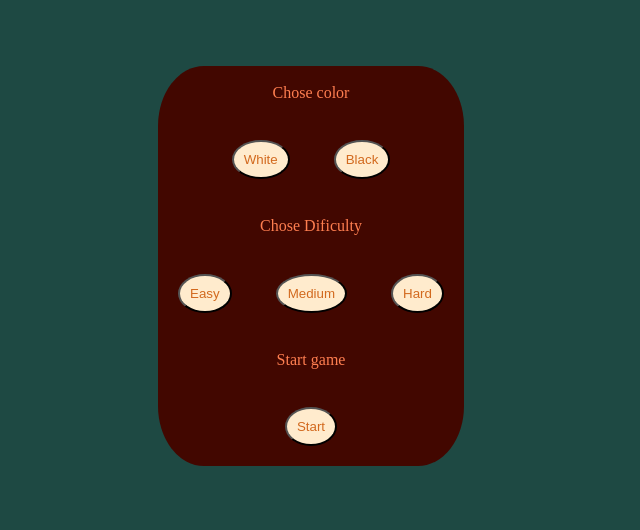
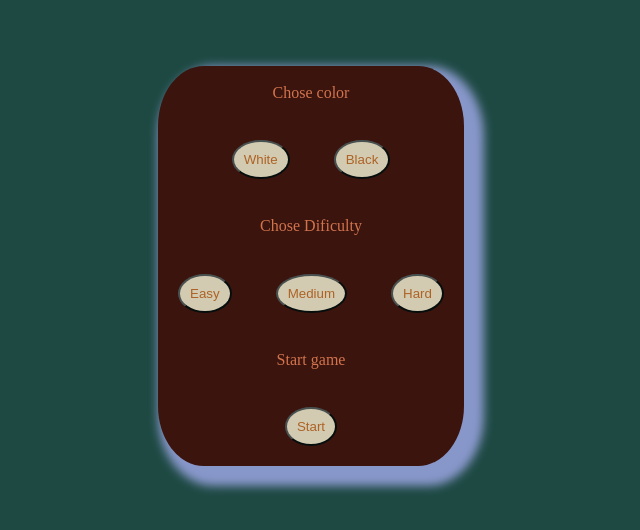
Before and after one commit to Dylangroome/Chess-project, a website built with webpack: page index.html in a window 1280 px wide. Shown: the part 142-672 px from the top of the page, without its empty margins (329-969 px from the left). Built offline with nearby package versions, Linux system fonts and the light colour scheme.

Commit message:
add files

```diff
--- a/css/style.css
+++ b/css/style.css
@@ -40,6 +40,10 @@ main {
   border-radius: 15%;
   color: coral;
   background-color: #420700;
+  opacity: 0.8;
+
+  box-shadow: #a3abec 10px 10px 10px 10px;
+
 }
 
 button {
```
